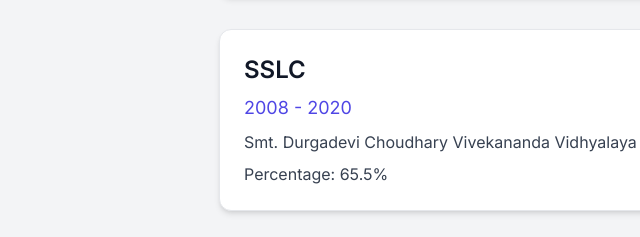
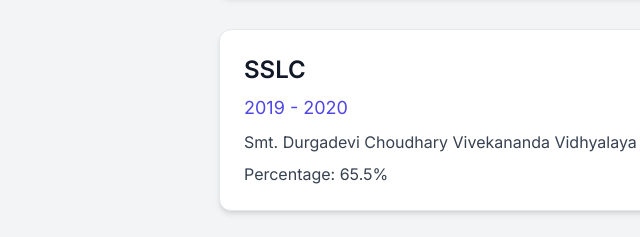
Before and after one commit to VIJAYSANKARA/My-Portfolio-Website, a plain HTML site: page index.html in a window 1280 px wide. Shown: the part 1935-2172 px from the top of the page, 85-725 px from the left. Drawn offline with nearby package versions, Linux system fonts and the light colour scheme.

Commit message:
Updated index.html with new changes

```diff
--- a/index.html
+++ b/index.html
@@ -150,7 +150,7 @@
                     <!-- Education Entry 3 (Example, you can replace with real data) -->
                     <div class="bg-white p-6 rounded-xl shadow-md border border-gray-200">
                         <h3 class="text-2xl font-semibold text-gray-900 mb-2">SSLC</h3>
-                        <p class="text-indigo-600 text-lg mb-2">2008 - 2020</p>
+                        <p class="text-indigo-600 text-lg mb-2">2019 - 2020</p>
                         <p class="text-gray-700 text-base mb-2">Smt. Durgadevi Choudhary Vivekananda Vidhyalaya</p>
                         <p class="text-gray-700 text-base">Percentage: 65.5%</p>
                     </div>
```
